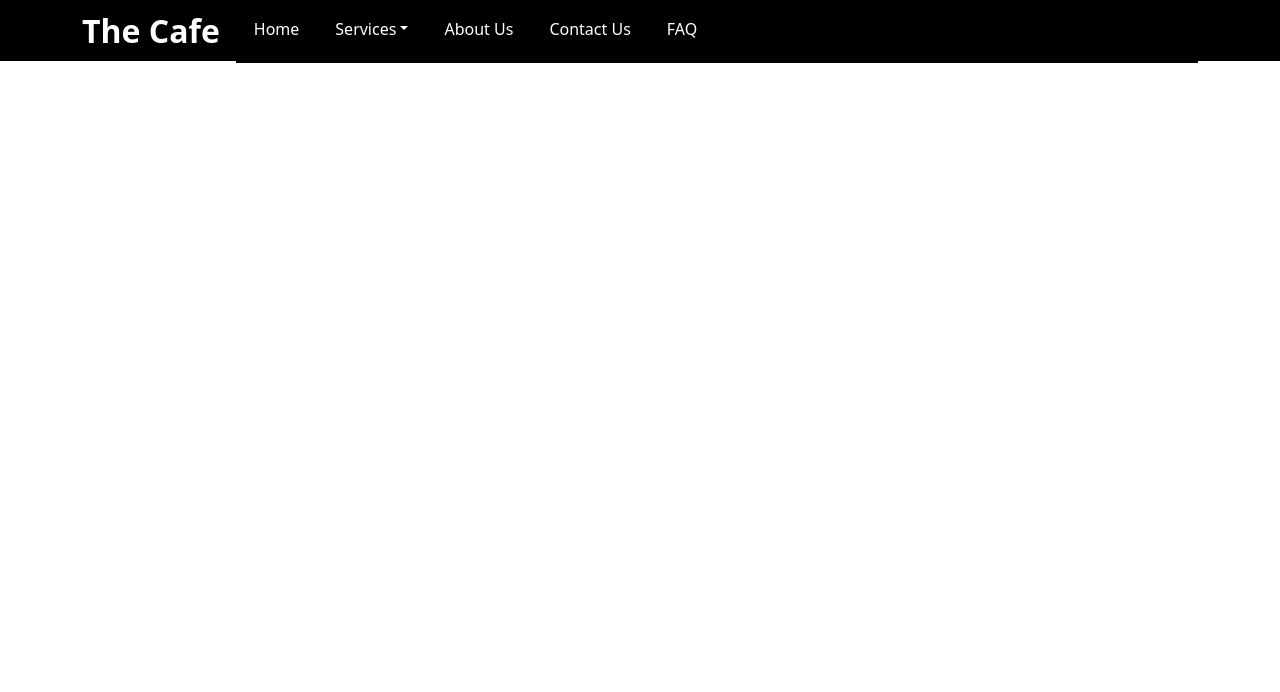
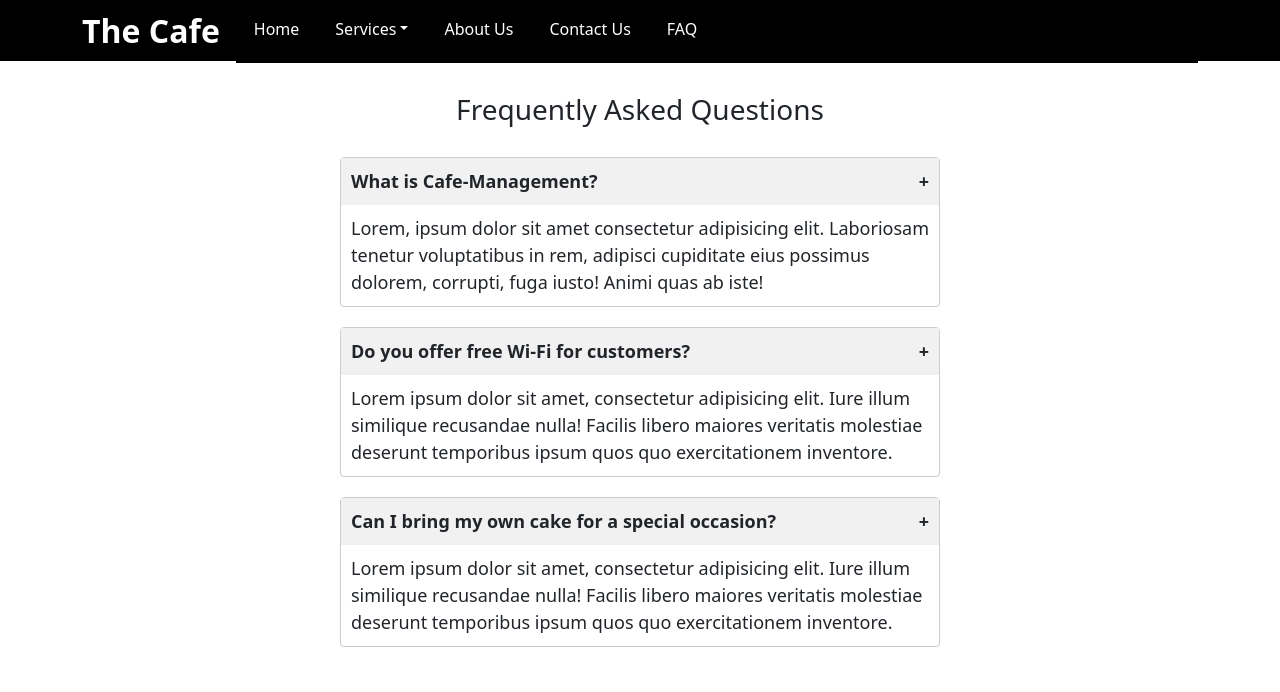
Before and after one commit to Open-Source-Chandigarh/Cafe-Management, a plain HTML site: page faq.html in a window 1280 px wide. Drawn offline with nearby package versions, Linux system fonts and the light colour scheme.

Commit message:
added faq page

```diff
--- /dev/null
+++ b/faq.css
@@ -0,0 +1,48 @@
+.faq-section {
+    overflow-x: hidden;
+    text-align: center;
+    padding: 2rem;
+}
+
+.faq-section h2 {
+    font-size: 28px;
+    margin-bottom: 20px;
+}
+
+.faq-list {
+    display: flex;
+    flex-direction: column;
+    align-items: center;
+}
+
+.faq-item {
+    width: 100%;
+    max-width: 600px;
+    margin: 10px 0;
+    border: 1px solid #ccc;
+    border-radius: 4px;
+}
+
+.faq-question {
+    display: flex;
+    justify-content: space-between;
+    padding: 10px;
+    background-color: #f1f1f1;
+    cursor: pointer;
+    font-size: 18px;
+    font-weight: 600;
+}
+
+.faq-question.open {
+    background-color: #e1e1e1;
+}
+
+.arrow {
+    font-weight: bold;
+}
+
+.faq-answer {
+    padding: 10px;
+    text-align: left;
+    font-size: 18px;
+}
--- a/faq.html
+++ b/faq.html
@@ -5,8 +5,10 @@
     <meta http-equiv="X-UA-Compatible" content="IE=edge">
     <meta name="viewport" content="width=device-width, initial-scale=1.0">
 
+    <link rel="stylesheet" href="faq.css">
     <link href="https://cdn.jsdelivr.net/npm/bootstrap@5.3.0-alpha3/dist/css/bootstrap.min.css" rel="stylesheet"
         integrity="sha384-KK94CHFLLe+nY2dmCWGMq91rCGa5gtU4mk92HdvYe+M/SXH301p5ILy+dN9+nJOZ" crossorigin="anonymous">
+
     <script src="https://cdn.jsdelivr.net/npm/bootstrap@5.3.0-alpha3/dist/js/bootstrap.bundle.min.js"
         integrity="sha384-ENjdO4Dr2bkBIFxQpeoTz1HIcje39Wm4jDKdf19U8gI4ddQ3GYNS7NTKfAdVQSZe"
         crossorigin="anonymous"></script>
@@ -55,5 +57,43 @@
             </div>
         </div>
     </nav>
+
+    <section class="faq-section">
+        <h2>Frequently Asked Questions</h2>
+        <div class="faq-list">
+            <div class="faq-item">
+                <div class="faq-question">
+                    <span>What is Cafe-Management?</span>
+                    <span class="arrow">+</span>
+                </div>
+                <div class="faq-answer">
+                    Lorem, ipsum dolor sit amet consectetur adipisicing elit. Laboriosam tenetur voluptatibus in rem, adipisci cupiditate eius possimus dolorem, corrupti, fuga iusto! Animi quas ab iste!
+                </div>
+            </div>
+
+            <div class="faq-item">
+                <div class="faq-question">
+                    <span>Do you offer free Wi-Fi for customers?</span>
+                    <span class="arrow">+</span>
+                </div>
+                <div class="faq-answer">
+                    Lorem ipsum dolor sit amet, consectetur adipisicing elit. Iure illum similique recusandae nulla! Facilis libero maiores veritatis molestiae deserunt temporibus ipsum quos quo exercitationem inventore.
+                </div>
+            </div>
+
+            <div class="faq-item">
+                <div class="faq-question">
+                    <span>Can I bring my own cake for a special occasion?</span>
+                    <span class="arrow">+</span>
+                </div>
+                <div class="faq-answer">
+                    Lorem ipsum dolor sit amet, consectetur adipisicing elit. Iure illum similique recusandae nulla! Facilis libero maiores veritatis molestiae deserunt temporibus ipsum quos quo exercitationem inventore.
+                </div>
+            </div>
+
+        </div>
+    </section>
+
+    <script src="faq.js"></script>
 </body>
 </html>
--- /dev/null
+++ b/faq.js
@@ -0,0 +1,18 @@
+document.addEventListener("DOMContentLoaded", function () {
+    const faqQuestions = document.querySelectorAll(".faq-question");
+
+    faqQuestions.forEach(function (question) {
+        question.addEventListener("click", function () {
+            const answer = question.nextElementSibling;
+            const arrow = question.querySelector(".arrow");
+
+            if (answer.style.display === "block" || getComputedStyle(answer).display === "block") {
+                answer.style.display = "none";
+                arrow.textContent = "+";
+            } else {
+                answer.style.display = "block";
+                arrow.textContent = "-";
+            }
+        });
+    });
+});
```
